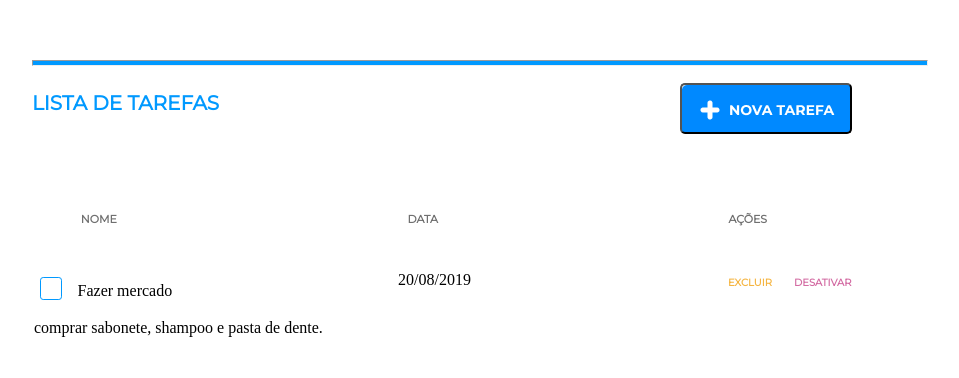
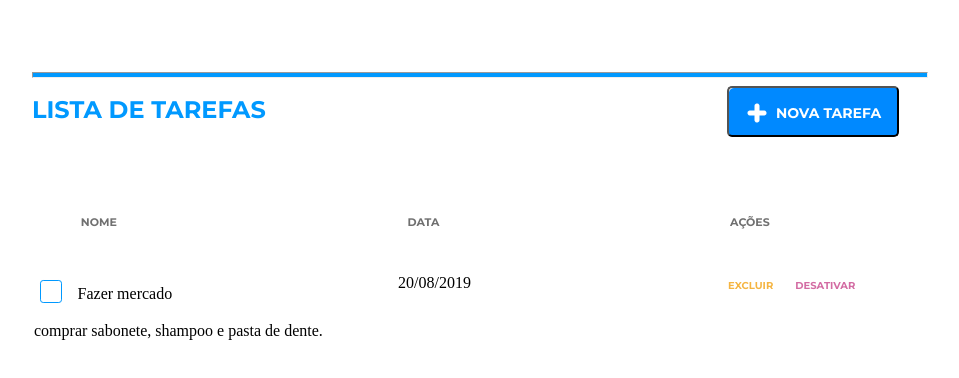
Before and after one commit to trev0ux/desafio-front-end, a website: page index.html in a window 1280 px wide. Shown: the part 136-514 px from the top of the page, without its empty margins (180-1139 px from the left). Drawn offline with nearby package versions, Linux system fonts and the light colour scheme.

Commit message:
estilizando modal

```diff
--- a/css/styles.less
+++ b/css/styles.less
@@ -179,9 +179,9 @@ input[type=checkbox]:checked:disabled + label:before {
 }
 
 hr {
-  color: #colors[2];
   height: 4px;
   background-color: #colors[2];
+  margin-top: 20px;
 }
 
 
@@ -189,9 +189,11 @@ h2 {
   font-family: @font-family;
   line-height: @line-height;
   color: #colors[2];
-  font-size: 20px;
+  font-size: 24px;
   font-variant: @font-variant;
   font-weight: @font-weight;
+  text-align: left;
+  margin: auto;
 }
 
 
@@ -214,7 +216,7 @@ h2 {
 	width: 270px;
 	background-color: #colors[1];
 	text-align: center;
-	padding: 20px;
+	padding: 10px;
 	position: relative;
 	border-radius: 4px;
 }
--- a/index.html
+++ b/index.html
@@ -4,7 +4,7 @@
 <head>
   <meta charset="utf-8">
   <title>Desafio front-end</title>
-  <link href="https://fonts.googleapis.com/css?family=Montserrat&display=swap" rel="stylesheet">
+  <link href="https://fonts.googleapis.com/css?family=Montserrat:700,800&display=swap" rel="stylesheet">
   <link rel="stylesheet/less" type="text/css" href="css/styles.less" />
   <script src="//cdnjs.cloudflare.com/ajax/libs/less.js/3.9.0/less.min.js"></script>
 </head>
```
Also changed, not shown: css/styles-dist-dist.css, css/styles-dist.css, css/styles.css.
